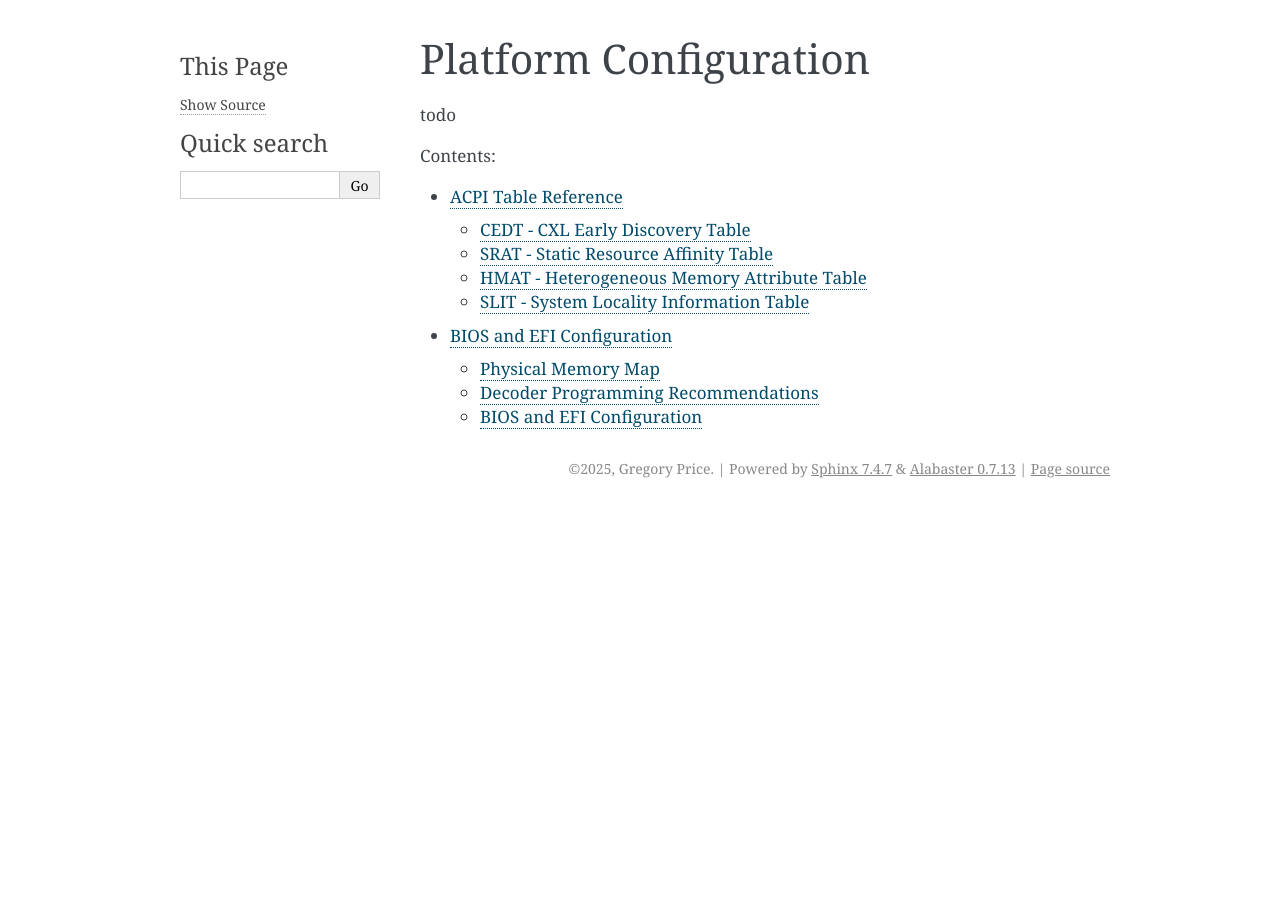
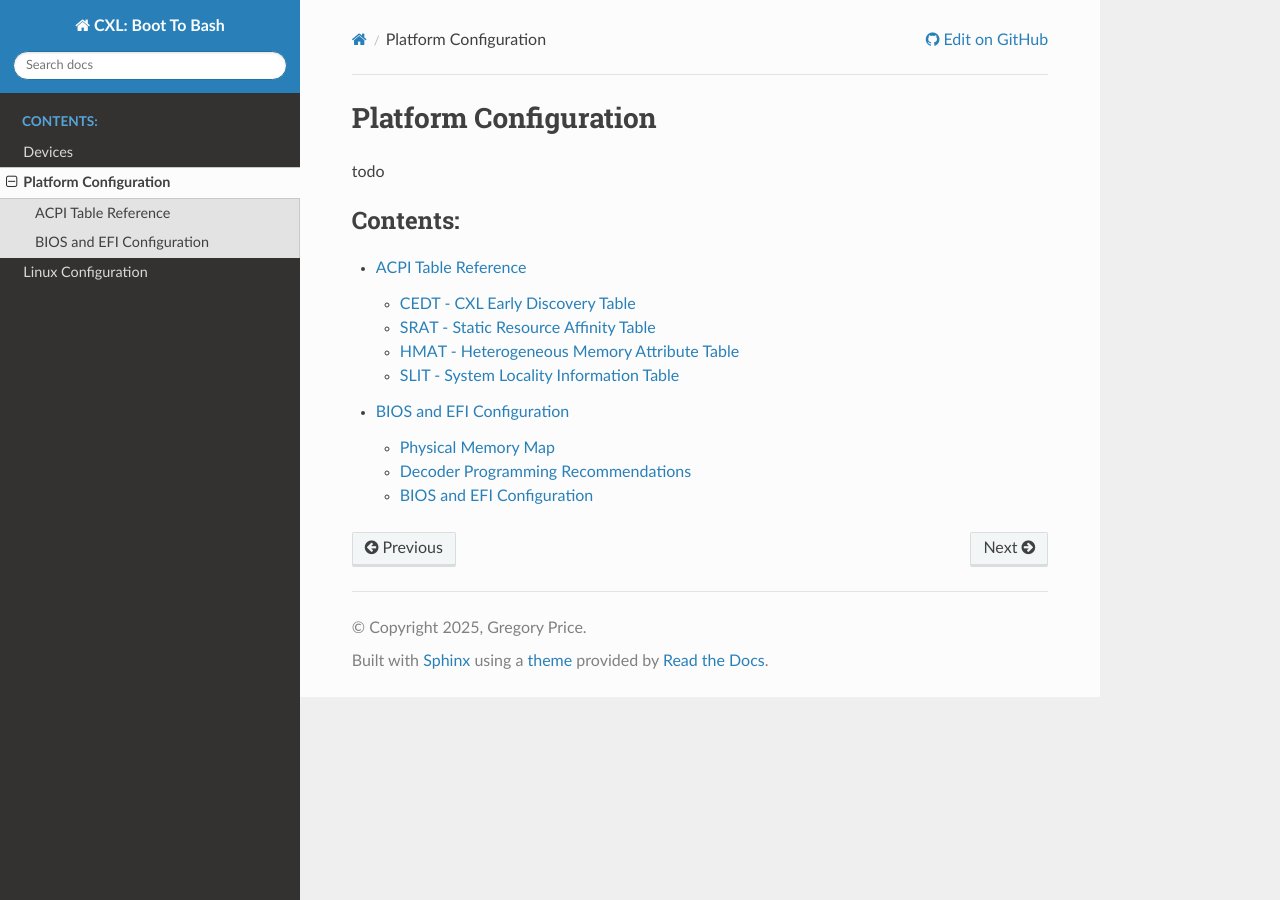
Before and after one commit to sjp38/cxl-boot-to-bash, a Sphinx documentation site: the page built from doc/platform/index.rst, in a window 1280 px wide. Built offline with Sphinx 7.4.7 and the Read the Docs theme 3.1.0, drawn with Linux system fonts in a browser that asks for light colours; some of the changed lines change nothing that is shown.

Commit message:
change theme

```diff
--- a/doc/conf.py
+++ b/doc/conf.py
@@ -1,25 +1,104 @@
-# Configuration file for the Sphinx documentation builder.
-#
-# For the full list of built-in configuration values, see the documentation:
+# This file only contains a selection of the most common options. For a full
+# list see the documentation:
 # https://www.sphinx-doc.org/en/master/usage/configuration.html
 
+# -- Path setup --------------------------------------------------------------
+
+# If extensions (or modules to document with autodoc) are in another directory,
+# add these directories to sys.path here. If the directory is relative to the
+# documentation root, use os.path.abspath to make it absolute, like shown here.
+#
+# import os
+# import sys
+# sys.path.insert(0, os.path.abspath('.'))
+
+
 # -- Project information -----------------------------------------------------
-# https://www.sphinx-doc.org/en/master/usage/configuration.html#project-information
 
-project = 'cxl-boot-to-bash'
+project = 'CXL: Boot To Bash'
 copyright = '2025, Gregory Price'
 author = 'Gregory Price'
+github_user = "gourryinverse"
+github_repo_name = "cxl-boot-to-bash"  # auto-detected from dirname if blank
+github_version = "main"
+conf_py_path = "/doc/" # with leading and trailing slash
 
 # -- General configuration ---------------------------------------------------
-# https://www.sphinx-doc.org/en/master/usage/configuration.html#general-configuration
 
-extensions = []
+# Add any Sphinx extension module names here, as strings. They can be
+# extensions coming with Sphinx (named 'sphinx.ext.*') or your custom
+# ones.
+extensions = [
+    # githubpages just adds a .nojekyll file
+    "sphinx.ext.githubpages",
+    "sphinx_lesson",
+    # remove once sphinx_rtd_theme updated for contrast and accessibility:
+    "sphinx_rtd_theme_ext_color_contrast",
+    "sphinx_coderefinery_branding",
+]
 
-templates_path = ['_templates']
-exclude_patterns = ['_build', 'Thumbs.db', '.DS_Store']
+# Settings for myst_nb:
+# https://myst-nb.readthedocs.io/en/latest/use/execute.html#triggering-notebook-execution
+nb_execution_mode = "cache"
+
+# Add any paths that contain templates here, relative to this directory.
+# templates_path = ['_templates']
+
+# List of patterns, relative to source directory, that match files and
+# directories to ignore when looking for source files.
+# This pattern also affects html_static_path and html_extra_path.
+exclude_patterns = [
+    "README*",
+    "_build",
+    "Thumbs.db",
+    ".DS_Store",
+    "jupyter_execute",
+    "*venv*",
+]
 
 # -- Options for HTML output -------------------------------------------------
-# https://www.sphinx-doc.org/en/master/usage/configuration.html#options-for-html-output
 
-html_theme = 'alabaster'
-html_static_path = ['_static']
+# The theme to use for HTML and HTML Help pages.  See the documentation for
+# a list of builtin themes.
+#
+html_theme = "sphinx_rtd_theme"
+
+# Add any paths that contain custom static files (such as style sheets) here,
+# relative to this directory. They are copied after the builtin static files,
+# so a file named "default.css" will overwrite the builtin "default.css".
+#html_static_path = ['css']
+
+
+# HTML context:
+from os.path import basename, dirname, realpath
+
+html_context = {
+    "display_github": True,
+    "github_user": github_user,
+    # Auto-detect directory name.  This can break, but
+    # useful as a default.
+    "github_repo": github_repo_name or basename(dirname(realpath(__file__))),
+    "github_version": github_version,
+    "conf_py_path": conf_py_path,
+}
+
+import os
+if os.environ.get('GITHUB_REF', '') == 'refs/heads/'+github_version:
+    html_js_files = [
+        ('https://plausible.cs.aalto.fi/js/script.js', {"data-domain": "coderefinery.github.io", "defer": "defer"}),
+    ]
+
+# Intersphinx mapping.  For example, with this you can use
+# :py:mod:`multiprocessing` to link straight to the Python docs of that module.
+# List all available references:
+#   python -msphinx.ext.intersphinx https://docs.python.org/3/objects.inv
+# extensions.append('sphinx.ext.intersphinx')
+# intersphinx_mapping = {
+#    #'python': ('https://docs.python.org/3', None),
+#    #'sphinx': ('https://www.sphinx-doc.org/', None),
+#    #'numpy': ('https://numpy.org/doc/stable/', None),
+#    #'scipy': ('https://docs.scipy.org/doc/scipy/reference/', None),
+#    #'pandas': ('https://pandas.pydata.org/docs/', None),
+#    #'matplotlib': ('https://matplotlib.org/', None),
+#    'seaborn': ('https://seaborn.pydata.org/', None),
+# }
```
